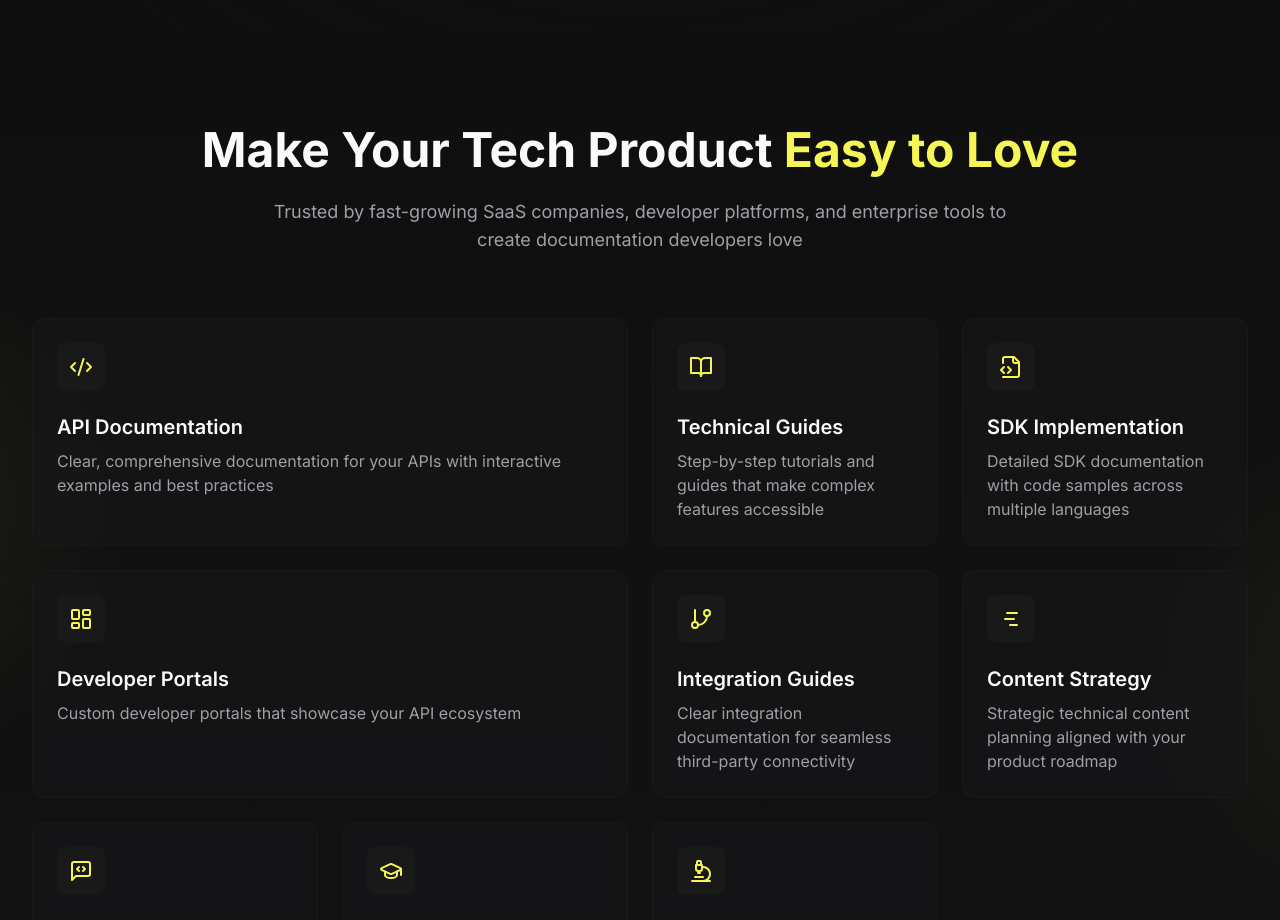
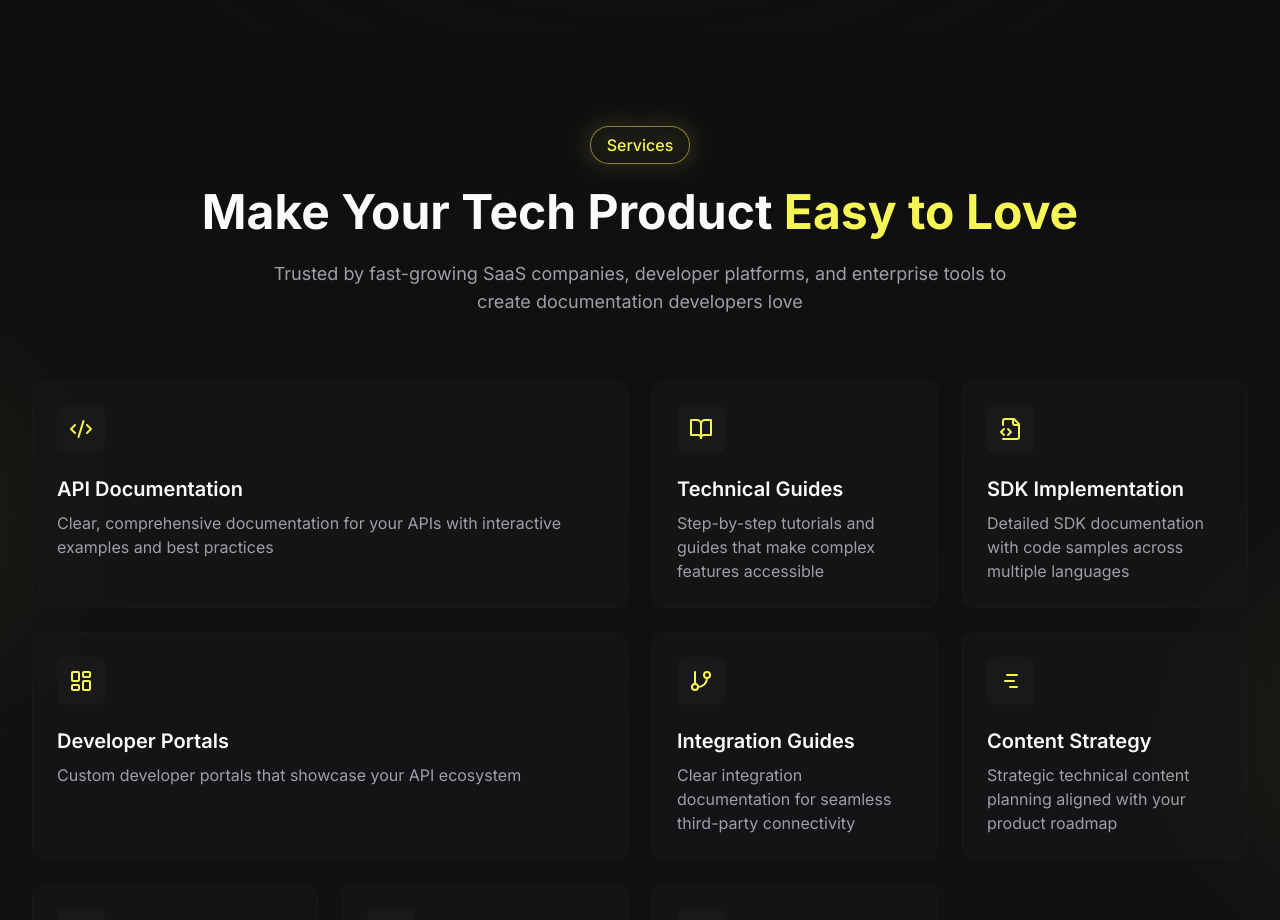
Before and after one commit to Abraham12611/thedevarena-web, a Next.js app: page / in a window 1280 px wide. Shown: the part 1220-2140 px from the top of the page. Built offline with nearby package versions, Linux system fonts and the light colour scheme.

Commit message:
chore: update copy 2

```diff
--- a/components/services.tsx
+++ b/components/services.tsx
@@ -95,6 +95,15 @@ export default function Services() {
           transition={{ duration: 0.5 }}
           className="text-center mb-16"
         >
+          <div className="inline-block mb-6 relative group">
+            <div className="absolute inset-0 bg-gradient-to-r from-primary/20 via-primary/10 to-accent/20 blur-md rounded-full group-hover:blur-lg transition-all duration-300" />
+            <div className="relative px-4 py-1.5 rounded-full border border-primary/50 bg-background/50 backdrop-blur-sm">
+              <span className="bg-gradient-to-r from-primary via-primary to-accent bg-clip-text text-transparent font-medium">
+                Services
+              </span>
+            </div>
+          </div>
+
           <h2 className="text-4xl md:text-5xl font-bold mb-6">
             Make Your Tech Product {" "}
             <span className="gradient-text"> Easy to Love</span>
```
